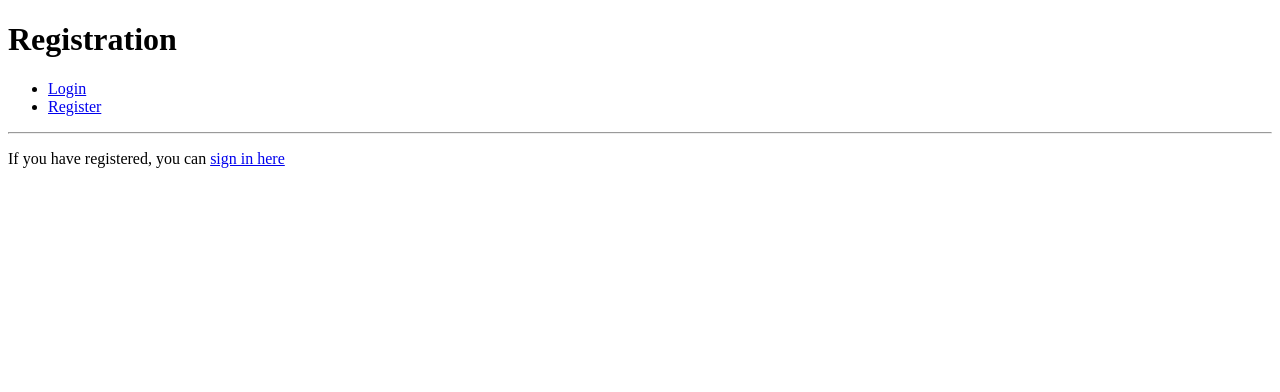
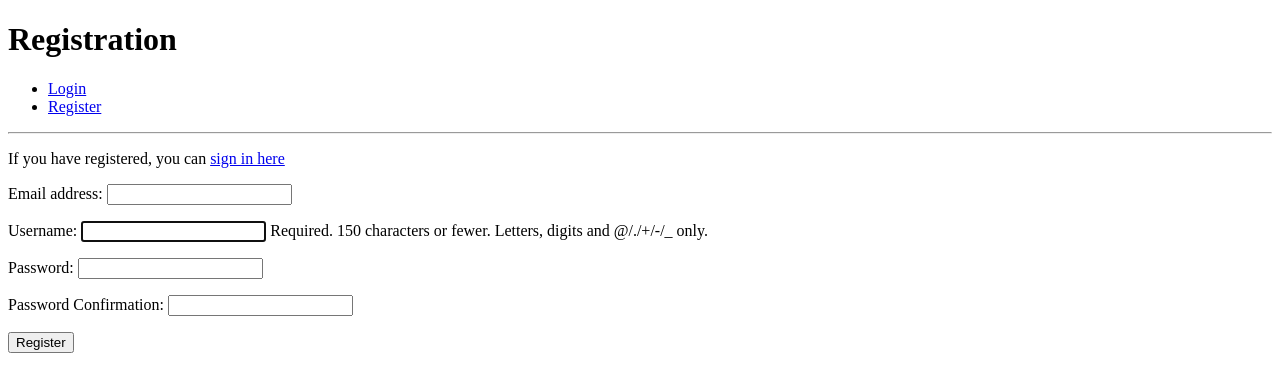
Before and after one commit to rayzhu68/Accounts, a Django app: page /accounts/registration/ in a window 1280 px wide. Shown: the top 392 px of the page. Run offline with Django 3.2, Linux system fonts and the light colour scheme.

Commit message:
user registration form by UserCreationForm

```diff
--- a/accounts/forms.py
+++ b/accounts/forms.py
@@ -1,6 +1,23 @@
 from django import forms
+from django.contrib.auth.models import User
+from django.contrib.auth.forms import UserCreationForm
+from django.core.exceptions import ValidationError
 
 class UserLoginForm(forms.Form):
     """Form to be used to log users in"""
     username = forms.CharField()
     password = forms.CharField(widget=forms.PasswordInput)
+
+class UserRegistrationForm(UserCreationForm):
+    """Form to be used to register a new user"""
+
+    password1 = forms.CharField(
+        label="Password",
+        widget=forms.PasswordInput)
+    password2 = forms.CharField(
+        label="Password Confirmation",
+        widget=forms.PasswordInput)
+
+    class Meta:
+        model = User
+        fields = ['email', 'username', 'password1', 'password2']
--- a/accounts/templates/registration.html
+++ b/accounts/templates/registration.html
@@ -6,4 +6,10 @@
 
 {% block content %}
     <p>If you have registered, you can <a href="{% url 'login' %}">sign in here</a></p>
+    <form method="POST">
+        {% csrf_token %}
+        {{ registration_form.as_p }}
+    <button type="sub">{% csrf_token %}Register</button>
+    </form>
+
 {% endblock %}
--- a/accounts/views.py
+++ b/accounts/views.py
@@ -1,7 +1,7 @@
 from django.shortcuts import render, redirect, reverse
 from django.contrib import auth, messages
 from django.contrib.auth.decorators import login_required
-from accounts.forms import UserLoginForm
+from accounts.forms import UserLoginForm, UserRegistrationForm
 
 def index(request):
     return render(request, 'index.html')
@@ -32,4 +32,6 @@ def login(request):
 
 def registration(request):
     """Render the registration page"""
-    return render(request, 'registration.html')
+
+    registration_form=UserRegistrationForm()
+    return render(request, 'registration.html', {"registration_form": registration_form})
```
